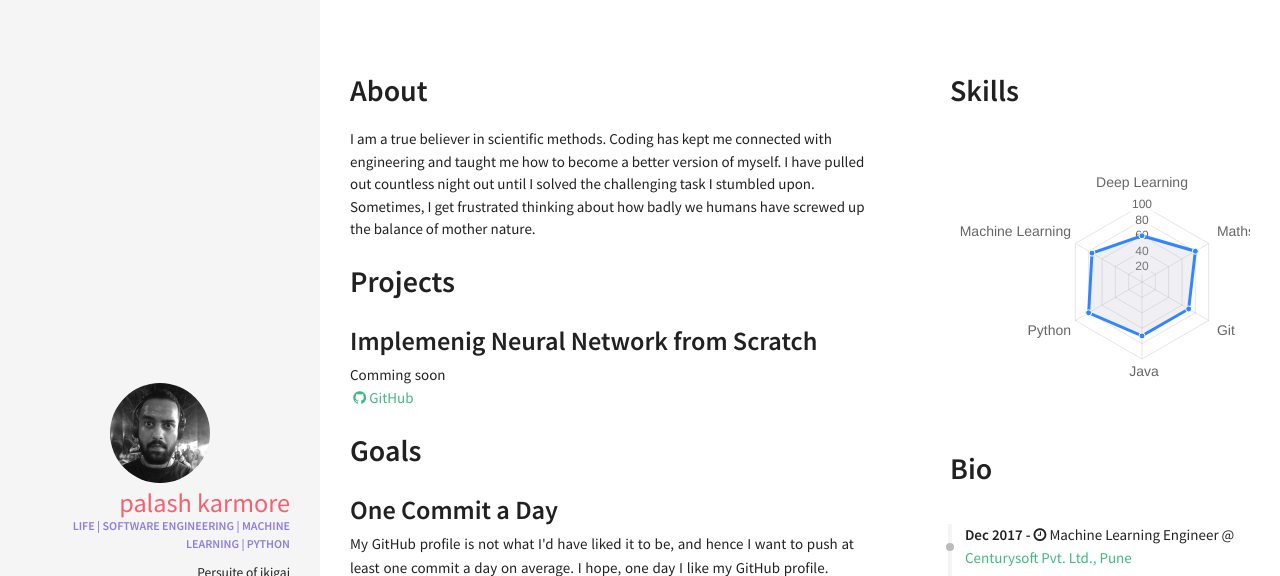
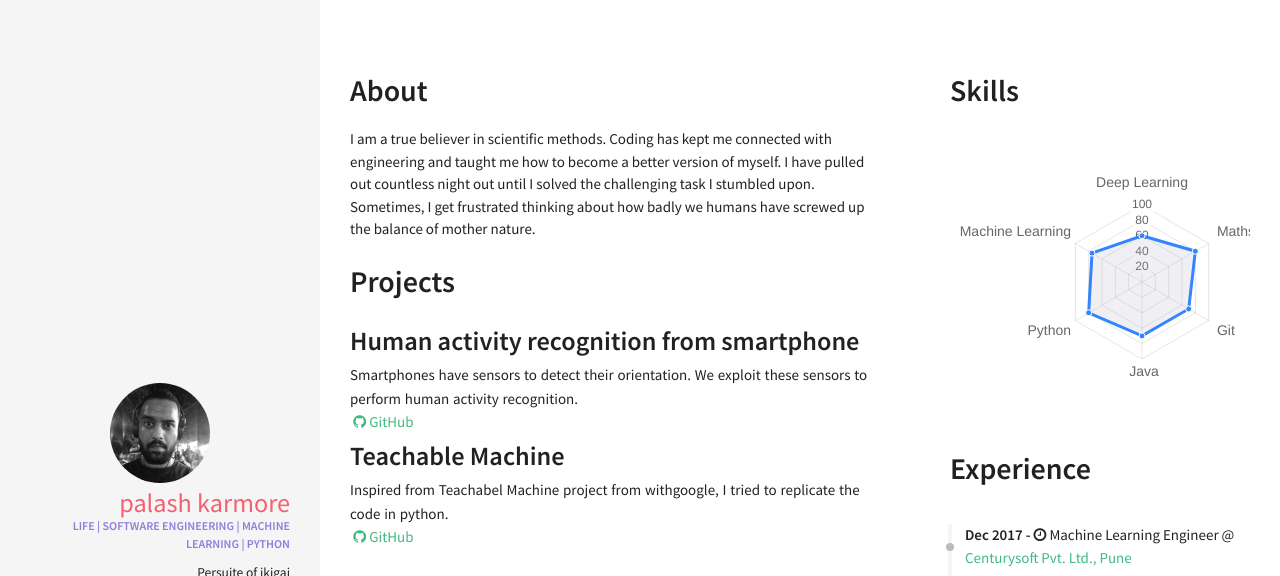
Before and after one commit to palash247/palash247.github.io, a Jekyll site: the page built from resume.html, in a window 1280 px wide, cut to the strip 0-576 px from the top of the page. Built offline with Jekyll 4.4.1, drawn with Linux system fonts in a browser that asks for light colours; nearby versions of some CDN libraries.

Commit message:
final touch

```diff
--- a/_data/index/projects.yml
+++ b/_data/index/projects.yml
@@ -1,4 +1,7 @@
-- name: Implemenig Neural Network from Scratch
-  descr: "Comming soon"
-  image: pong.png
-  github: https://github.com/palash247/nn-from-scratch
+- name: Human activity recognition from smartphone
+  descr: "Smartphones have sensors to detect their orientation. We exploit these sensors to perform human activity recognition."
+  github: https://github.com/palash247/Human-Activity-Recognition.git
+
+- name: Teachable Machine
+  descr: "Inspired from Teachabel Machine project from withgoogle, I tried to replicate the code in python."
+  github: https://github.com/palash247/Teachable-Machine.git
--- a/_includes/sections/career.html
+++ b/_includes/sections/career.html
@@ -1,4 +1,4 @@
-<h1><span data-i18n="skills.my_skills">Bio</span></h1>
+<h1><span data-i18n="skills.my_skills">Experience</span></h1>
 
 <div class="archive">
   <div class="timeline" id="timeline">
```
Also changed, not shown: _posts/2019-07-19-giving-up-my-smartphone.md (+1 -1 lines), _posts/2019-10-19-update:giving-up-my-smarphone.md (+1 -1 lines), _includes/sections/projects.html (line endings or trailing spaces).
